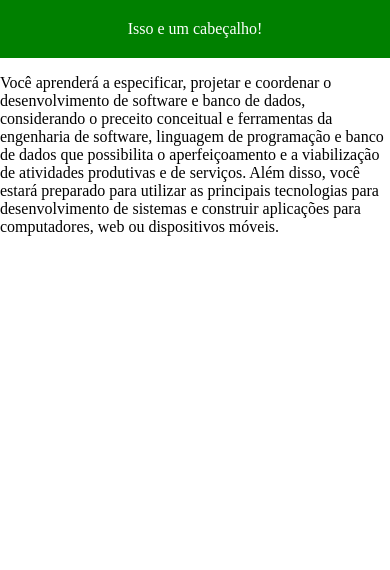
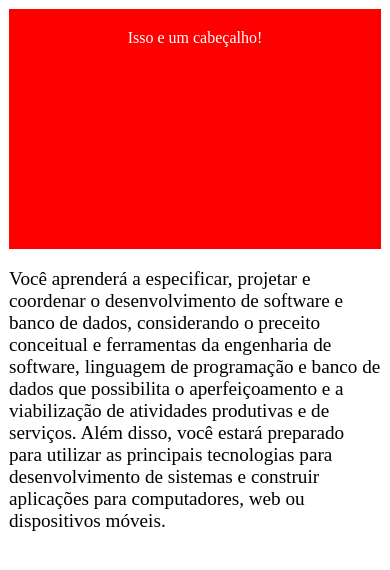
Before and after one commit to romarioviegas/Projeto-Home-page, a plain HTML site: page index.html in a window 390 px wide. Drawn offline with Linux system fonts and the light colour scheme.

Commit message:
Projeto home-page

```diff
--- a/estilos.css
+++ b/estilos.css
@@ -1,5 +1,8 @@
+
+/*Comportamento normal do Desktop*/
+
 body{
-    margin: 0px;
+    margin: 9px;
     padding: 0px;
 }
 
@@ -13,3 +16,28 @@ text-align: center;
 .cabecalho{
    padding: 20px;
 }
+
+/*Breckpoints para resolução especifica (smartphones, tables, dispositivos pequenos*/
+
+/*Breckpoint: 600*/
+@media screen and (max-width:600px){
+
+.cabecalho{
+    background: red;
+    height: 200px;
+  }
+
+.conteudo{
+    font-size: 120%;
+ }
+
+}
+
+/*Breckpoint: 1024*/
+ @media screen and (min-width:601px) and (max-width:1024px){
+
+    .cabecalho{
+        background: blue;
+        height: 100px;
+    }
+}
```
